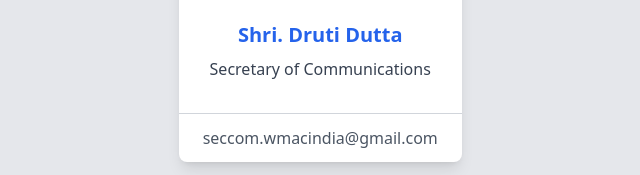
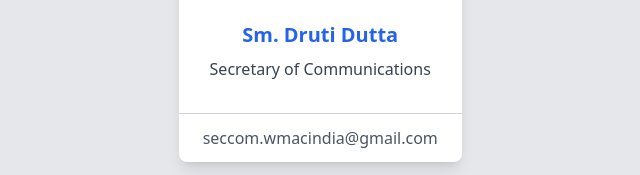
Before and after one commit to hrikbansaha49268/wmac-website, a website: page public/contact.html in a window 1280 px wide. Shown: the part 1294-1469 px from the top of the page, 165-805 px from the left. Drawn offline with nearby package versions, Linux system fonts and the light colour scheme.

Commit message:
Contact Change

```diff
--- a/public/contact.html
+++ b/public/contact.html
@@ -109,6 +109,7 @@
                             Contact <span class="sm:mt-2 text-blue-600 dark:text-blue-500">Specifics:</span></h1>
                         <br>
                         <div class="grid lg:grid-cols-2 md:grid-cols-2 gap-4">
+                            <!-- Koustav Sarkar -->
                             <div class="flex justify-center">
                                 <div class="block rounded-lg shadow-lg bg-white max-w-sm text-center">
                                     <div class="font-medium py-3 px-6 border-b border-gray-300">
@@ -130,6 +131,8 @@
                                     </div>
                                 </div>
                             </div>
+                            <!-- Koustav Sarkar -->
+                            <!-- Rohan Ganguly -->
                             <div class="flex justify-center">
                                 <div class="block rounded-lg shadow-lg bg-white max-w-sm text-center">
                                     <div class="font-medium py-3 px-6 border-b border-gray-300">
@@ -147,6 +150,8 @@
                                     </div>
                                 </div>
                             </div>
+                            <!-- Rohan Ganguly -->
+                            <!-- Avinandan Saha -->
                             <div class="flex justify-center">
                                 <div class="block rounded-lg shadow-lg bg-white max-w-sm text-center">
                                     <div class="py-3 px-6 border-b border-gray-300 font-medium">
@@ -179,13 +184,15 @@
                                     </div>
                                 </div>
                             </div>
+                            <!-- Avinandan Saha -->
+                            <!-- Druti Dutta -->
                             <div class="flex justify-center">
                                 <div class="block rounded-lg shadow-lg bg-white max-w-sm text-center">
                                     <div class="py-3 px-6 border-b border-gray-300 font-medium">
                                         PROJECTS
                                     </div>
                                     <div class="p-6">
-                                        <h5 class="text-blue-600 text-xl font-bold mb-2">Shri. Druti Dutta</h5>
+                                        <h5 class="text-blue-600 text-xl font-bold mb-2">Sm. Druti Dutta</h5>
                                         <p class="text-gray-700 text-base mb-2">
                                             Secretary of Communications
                                         </p>
@@ -195,6 +202,7 @@
                                     </div>
                                 </div>
                             </div>
+                            <!-- Druti Dutta -->
                         </div>
                         <div class="flex flex-col my-4 w-2/3 lg:w-1/2">
                             <h2 class="text-2xl my-2">Contact Us</h2>
```
Also changed, not shown: public/output.css.
